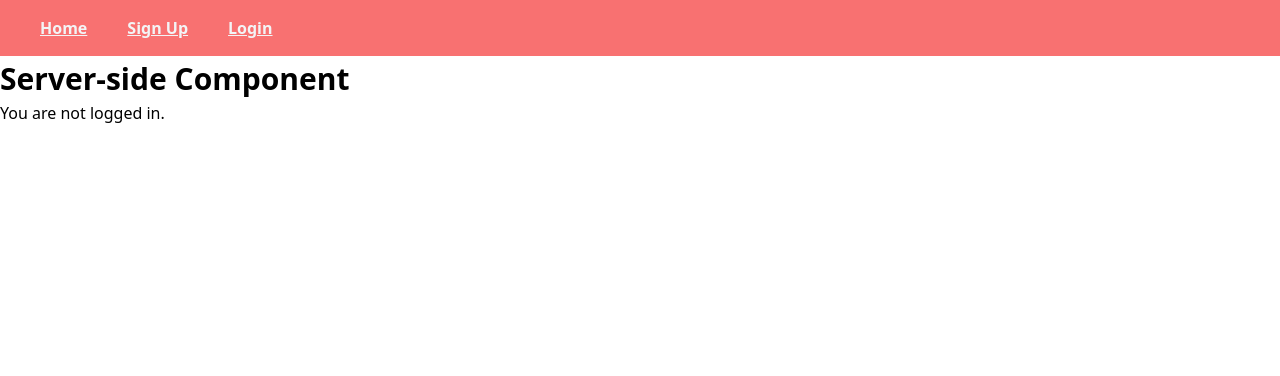
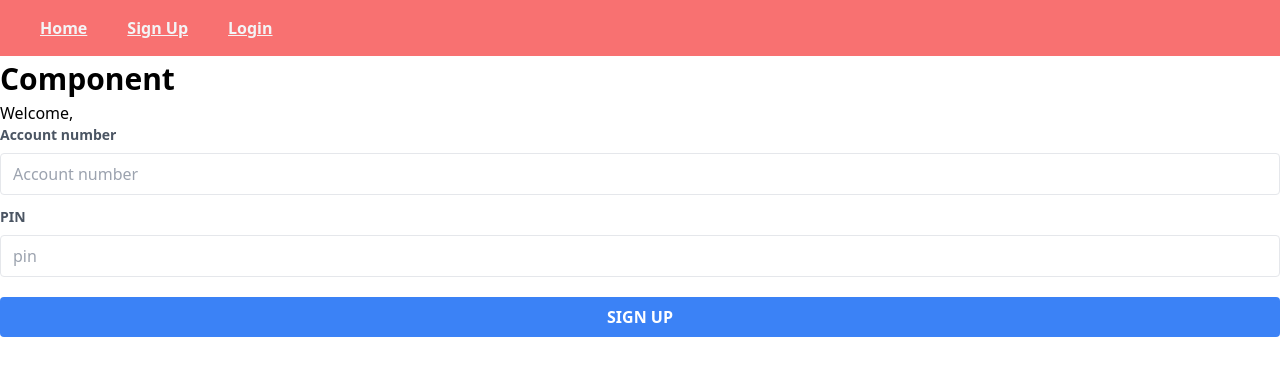
Before and after one commit to SJ1348/digital_wallet, a Next.js app in the folder digital_wallet_next/: page / in a window 1280 px wide. Shown: the top 376 px of the page. Built offline with nearby package versions, Linux system fonts and the light colour scheme; no server answers.

Commit message:
Add account front end

```diff
--- a/digital_wallet_next/app/page.js
+++ b/digital_wallet_next/app/page.js
@@ -1,18 +1,83 @@
-// pages/example-ssc.js
+"use client";
+//import { getSession } from "next-auth";
+import { options } from "./api/auth/[...nextauth]/options";
+import React from "react";
+import { useSession } from "next-auth/react";
 
-import { getServerSession } from "next-auth";
-import { options } from "./api/auth/[...nextauth]/options";
+import { useState } from "react";
+import axios from "axios";
 
-const ExampleSSC = async () => {
-  const session = await getServerSession(options);
+const ExampleSSC = () => {
+  const [user, setUser] = useState({
+    accountNumber: "",
+    pin: "",
+  });
+
+  const addBankAccount = () => {
+    axios
+      .post("/api/addAccount", user)
+      .then((response) => {
+        if (response.data.message === "Bank account added successfully") {
+          console.log("Request completed");
+        }
+      })
+      .catch((error) => {
+        console.log(error);
+      });
+  };
+  // const { data: session } = useSession();
+
+  //const session = await getSession(options);
+
   return (
     <div>
-      <h1>Server-side Component</h1>
-      {session ? (
-        <p>Welcome, {session.user.role}!</p>
-      ) : (
-        <p>You are not logged in.</p>
-      )}
+      <h1>Component</h1>
+      {/* {session ? ( */}
+      <div>
+        <p>Welcome, </p>
+
+        <label
+          htmlFor="account"
+          className="block text-sm text-gray-600 font-semibold mb-2"
+        >
+          Account number
+        </label>
+        <input
+          type="text"
+          id="account"
+          value={user.accountNumber}
+          onChange={(e) => setUser({ ...user, accountNumber: e.target.value })}
+          placeholder="Account number"
+          className="w-full text-black px-3 py-2 border rounded focus:outline-none focus:ring focus:border-blue-300 mb-3"
+        />
+
+        <label
+          htmlFor="pin"
+          className="block text-sm text-gray-600 font-semibold mb-2"
+        >
+          PIN
+        </label>
+
+        <input
+          type="text"
+          id="pin"
+          value={user.pin}
+          onChange={(e) => setUser({ ...user, pin: e.target.value })}
+          placeholder="pin"
+          className="w-full text-black px-3 py-2 border rounded focus:outline-none focus:ring focus:border-blue-300 mb-3"
+        />
+
+        <button
+          type="button"
+          onClick={addBankAccount}
+          className="w-full bg-blue-500 text-white font-semibold py-2 rounded hover:bg-blue-600 focus:outline-none mb-4 mt-2"
+        >
+          SIGN UP
+        </button>
+      </div>
+      {/* //) : ( */}
+      {/* //<p>You are not logged in.</p> */}
+      {/* //)} */}
     </div>
   );
 };
```
